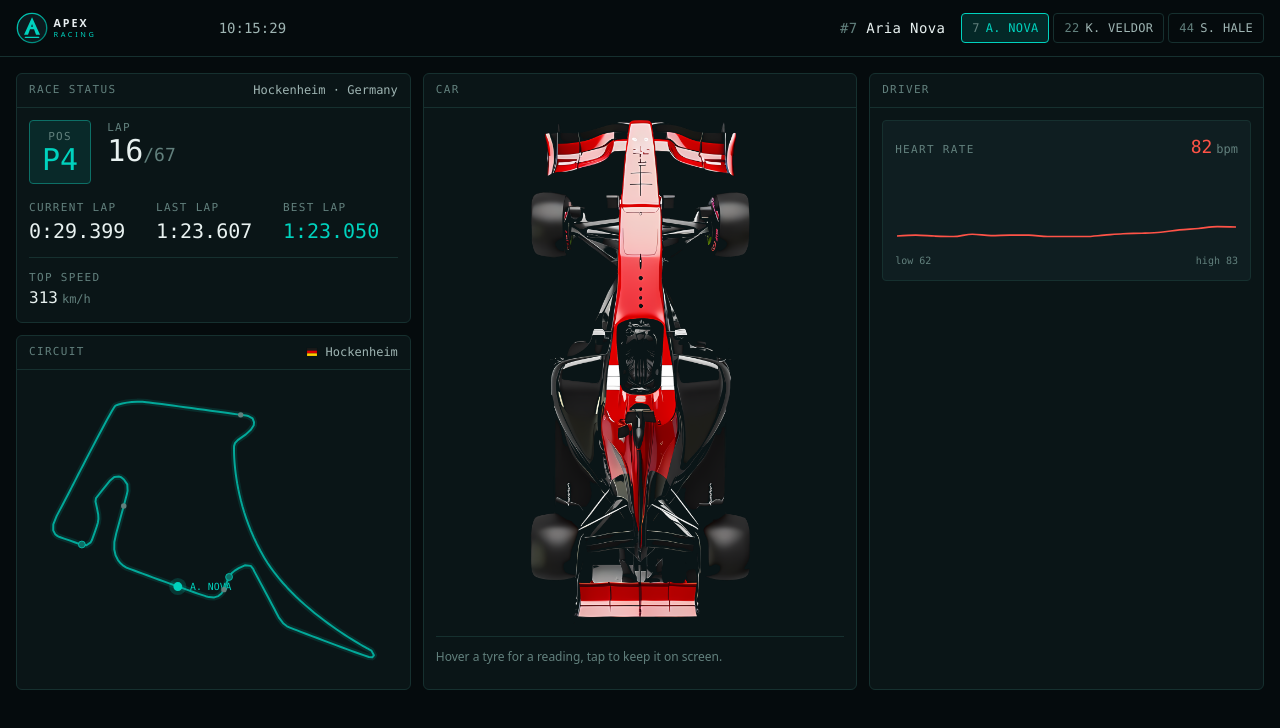
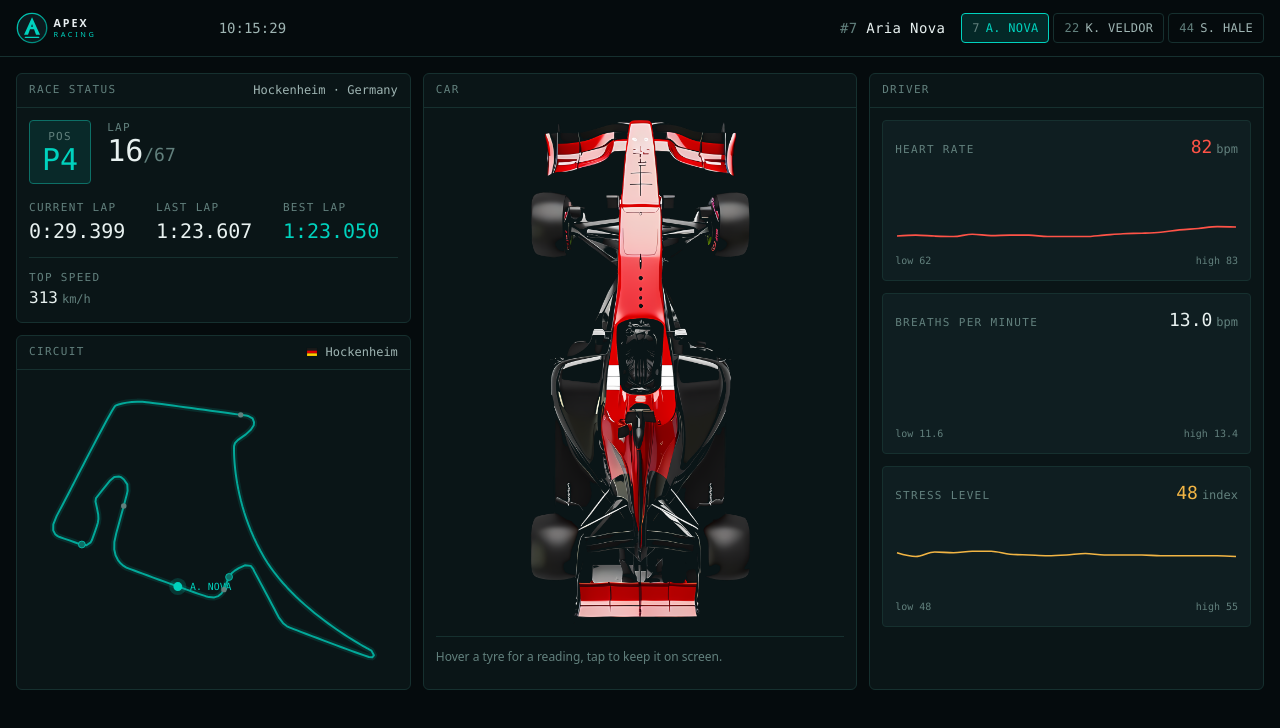
Before and after one commit to ahamedzoha/apex-race-control, a React (Vite) app: page / in a window 1280 px wide. Shown: the top 728 px of the page. Built offline with nearby package versions, Linux system fonts and the light colour scheme.

Commit message:
Added breathing and stress charts

```diff
--- a/src/components/DriverVitals.tsx
+++ b/src/components/DriverVitals.tsx
@@ -5,6 +5,10 @@ import { PhysioChart } from "./PhysioChart";
 export function DriverVitals() {
   const heartRate = useRace((s) => s.history.heartRate);
   const heartRateNow = useRace((s) => s.driver.heartRateBpm);
+  const breathing = useRace((s) => s.history.breathing);
+  const breathingNow = useRace((s) => s.driver.breathsPerMin);
+  const stress = useRace((s) => s.history.stress);
+  const stressNow = useRace((s) => s.driver.stress);
 
   return (
     <Panel title="Driver">
@@ -17,6 +21,23 @@ export function DriverVitals() {
           domain={[40, 200]}
           color="var(--color-critical)"
         />
+        <PhysioChart
+          label="Breaths per minute"
+          series={breathing}
+          value={breathingNow}
+          unit="bpm"
+          domain={[6, 24]}
+          color="var(--color-info)"
+          decimals={1}
+        />
+        <PhysioChart
+          label="Stress level"
+          series={stress}
+          value={stressNow}
+          unit="index"
+          domain={[0, 100]}
+          color="var(--color-caution)"
+        />
       </div>
     </Panel>
   );
```
